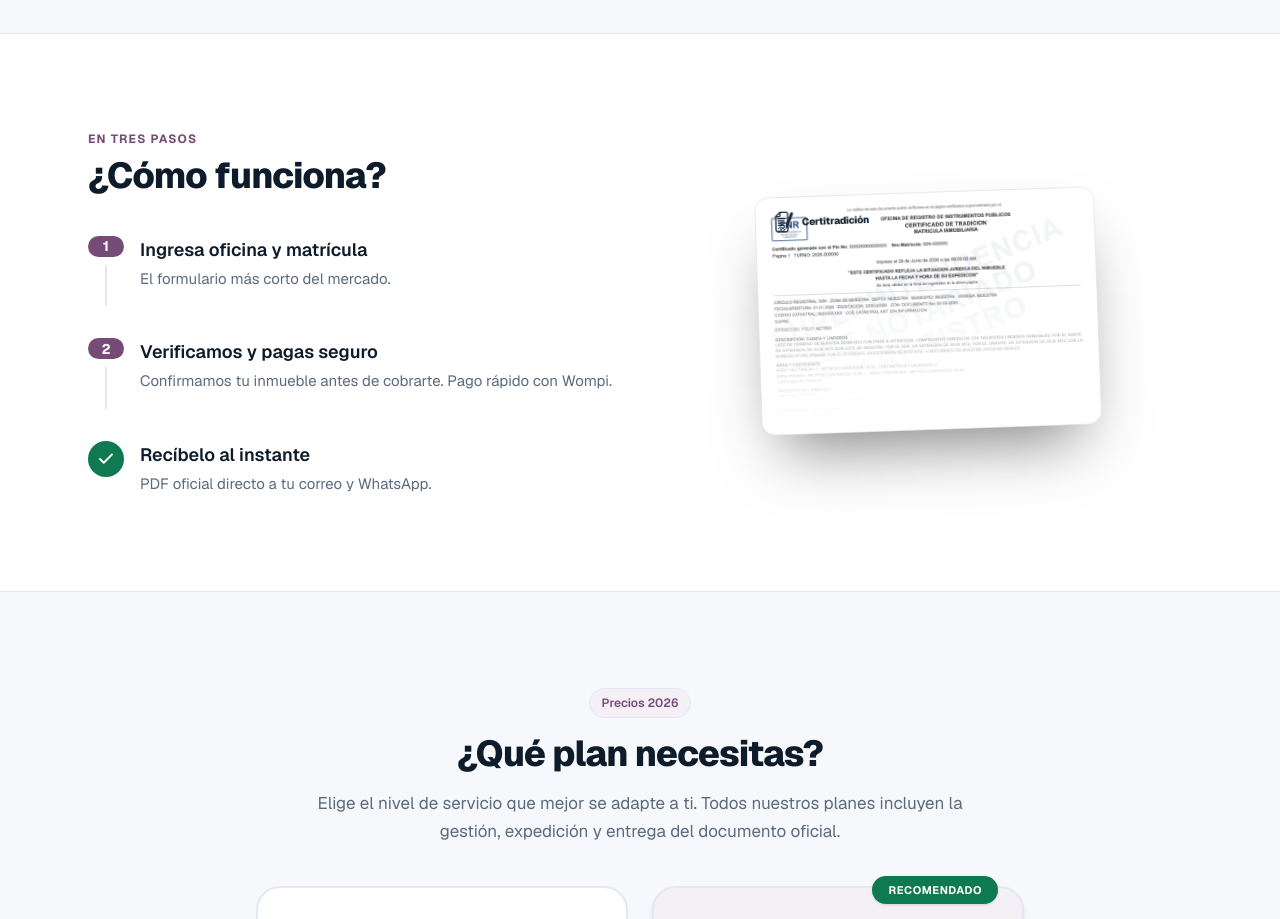
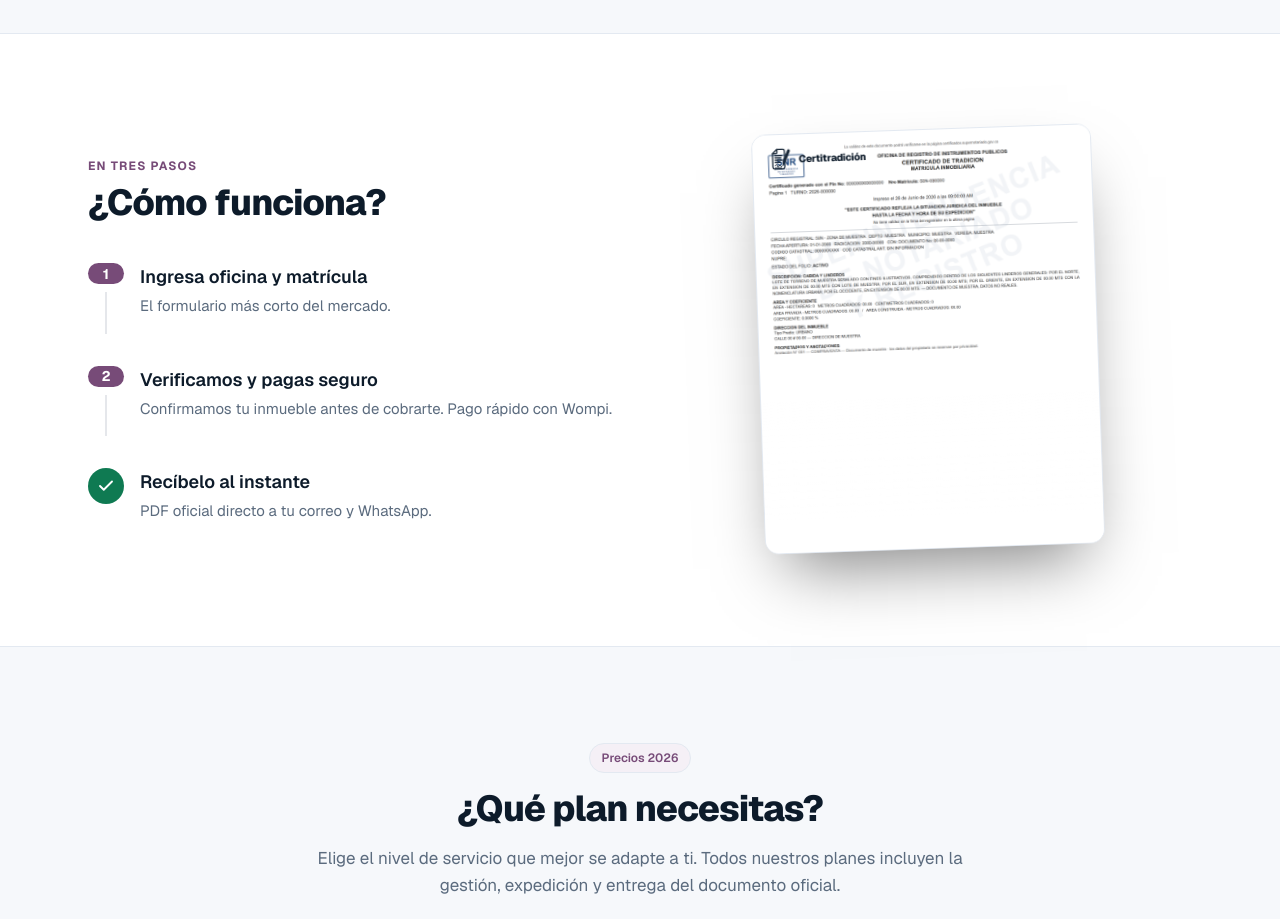
Before and after one commit to DvvSalome/certificados-tradicion-web, a Next.js app: page / in a window 1280 px wide. Shown: the part 1420-2339 px from the top of the page. Built offline with nearby package versions, Linux system fonts and the light colour scheme.

Commit message:
update animated certificate to have white space at the bottom

```diff
--- a/components/AnimatedCertificate.tsx
+++ b/components/AnimatedCertificate.tsx
@@ -2,7 +2,7 @@ import { Seal } from '@/components/Brand';
 
 export default function AnimatedCertificate() {
   return (
-    <div style={{ position: 'relative', width: '100%', maxWidth: 340, aspectRatio: '1660/1164', margin: '0 auto' }}>
+    <div style={{ position: 'relative', height: 420, width: '100%', maxWidth: 340, margin: '0 auto' }}>
       <div
         style={{
           position: 'absolute',
@@ -16,7 +16,7 @@ export default function AnimatedCertificate() {
           border: '1px solid var(--border)'
         }}
       >
-        <img src="/cert-sample.png" alt="Muestra" style={{ width: '100%', height: '100%', display: 'block', objectFit: 'cover', objectPosition: 'top center', opacity: 0.95 }} />
+        <img src="/cert-sample.png" alt="Muestra" style={{ width: '100%', height: 'auto', display: 'block', opacity: 0.95 }} />
 
         {/* scan beam */}
         <div
```
